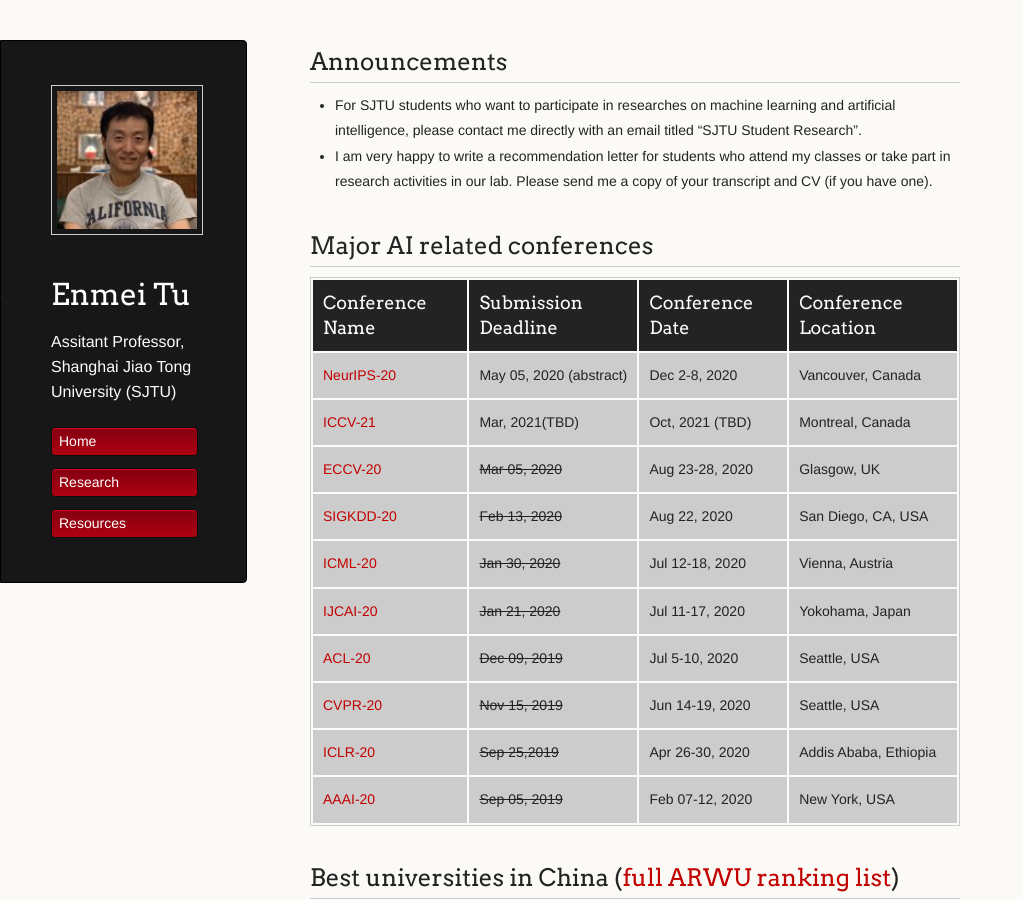
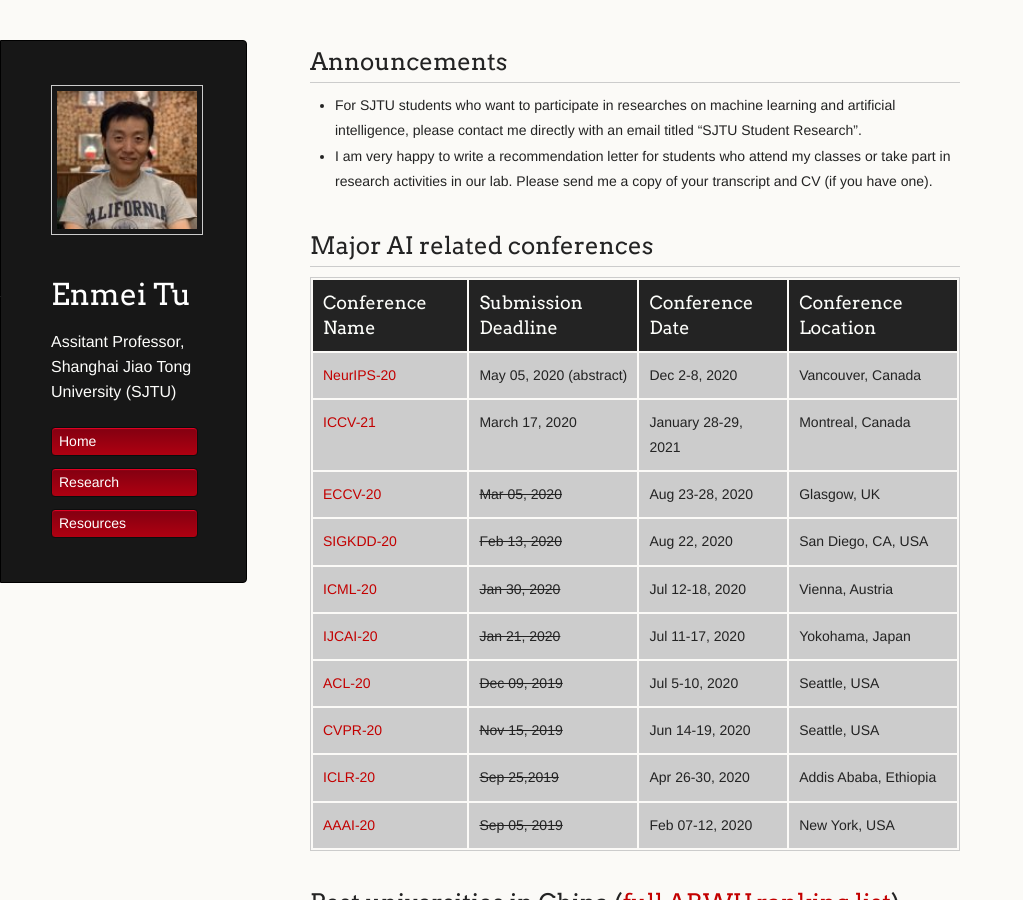
Before and after one commit to hellotem/enmeitu.github.io, a Jekyll site: the page built from resource/index.md, in a window 1280 px wide and 900 px high. Shown: the whole window, without its empty margins (0-1023 px from the left). Built offline with Jekyll 4.4.1, drawn with Linux system fonts in a browser that asks for light colours; our own code applies the rules of GitHub Pages for plain Markdown files; some of the changed text lies outside the part shown.

Commit message:
Update index.md

```diff
--- a/resource/index.md
+++ b/resource/index.md
@@ -10,7 +10,7 @@
 Conference Name  | Submission Deadline | Conference Date |Conference Location
 ----------------- | -------------| -------------|-------------
 [NeurIPS-20](https://nips.cc/Conferences/2020)| May 05, 2020 (abstract)| Dec 2-8, 2020|Vancouver, Canada
-[ICCV-21](https://www.thecvf.com/?page_id=100)|Mar, 2021(TBD)|Oct, 2021 (TBD)|Montreal, Canada
+[ICCV-21](https://www.thecvf.com/?page_id=100)|March 17, 2020|January 28-29, 2021|Montreal, Canada
 [ECCV-20](https://eccv2020.eu/)|~~Mar 05, 2020~~|Aug 23-28, 2020|Glasgow, UK
 [SIGKDD-20](https://www.kdd.org/kdd2020/#!) | ~~Feb 13, 2020~~ | Aug 22, 2020 | San Diego, CA, USA
 [ICML-20](https://icml.cc/Conferences/2020)| ~~Jan 30, 2020~~| Jul 12-18, 2020|Vienna, Austria
```
Also changed, not shown: other parts of resource/index.md (+1 -1 lines).
